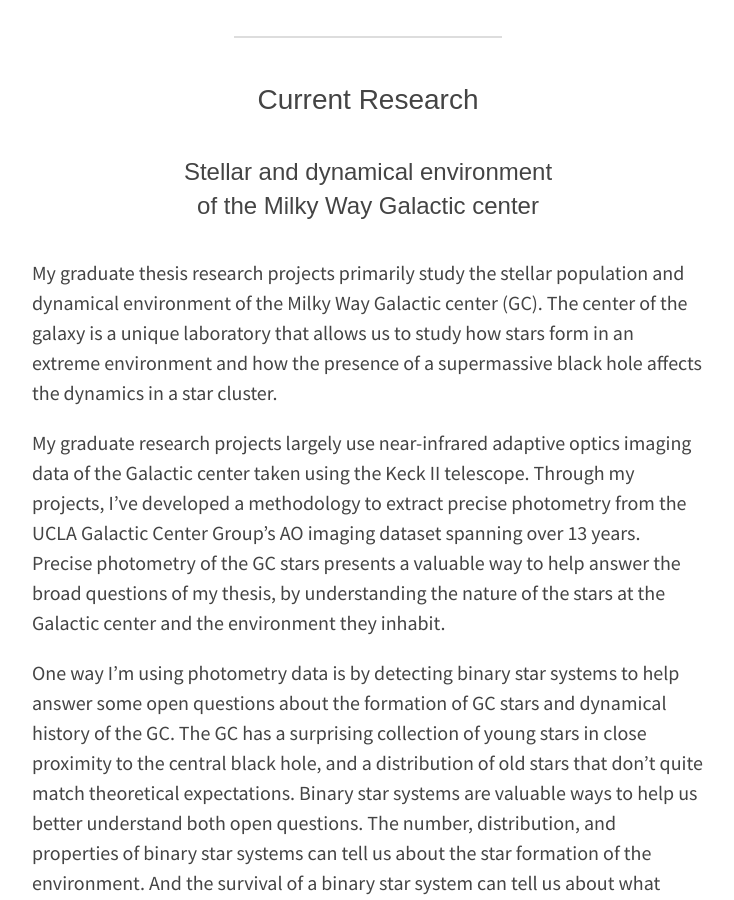
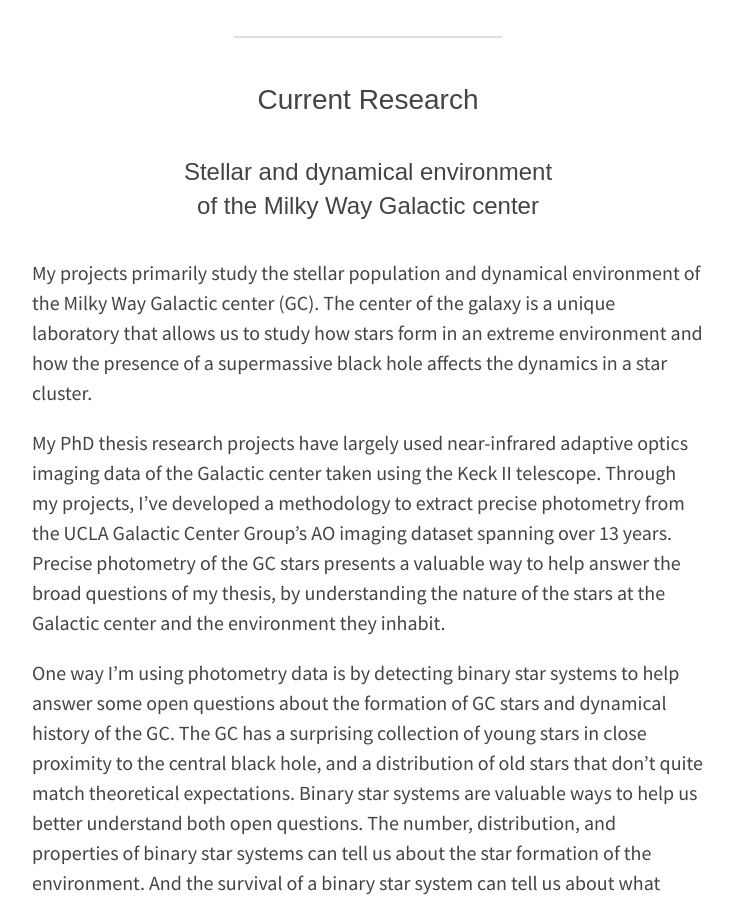
Before and after one commit to abhimat/abhimat.github.io, a Jekyll site: the page built from research/index.md, in a window 1280 px wide and 900 px high, scrolled down 1778 px. Shown: the whole window, without its empty margins (272-1006 px from the left). Built offline with Jekyll 4.4.1, drawn with Linux system fonts in a browser that asks for light colours; some of the changed text lies outside the part shown.

Commit message:
Life Ch-ch-ch-changes!

```diff
--- a/research/index.md
+++ b/research/index.md
@@ -41,9 +41,9 @@ See also: Github profile
 
 ### Stellar and dynamical environment<br>of the Milky Way Galactic center
 
-My graduate thesis research projects primarily study the stellar population and dynamical environment of the Milky Way Galactic center (GC). The center of the galaxy is a unique laboratory that allows us to study how stars form in an extreme environment and how the presence of a supermassive black hole affects the dynamics in a star cluster.
+My projects primarily study the stellar population and dynamical environment of the Milky Way Galactic center (GC). The center of the galaxy is a unique laboratory that allows us to study how stars form in an extreme environment and how the presence of a supermassive black hole affects the dynamics in a star cluster.
 
-My graduate research projects largely use near-infrared adaptive optics imaging data of the Galactic center taken using the Keck II telescope. Through my projects, I've developed a methodology to extract precise photometry from the UCLA Galactic Center Group's AO imaging dataset spanning over 13 years. Precise photometry of the GC stars presents a valuable way to help answer the broad questions of my thesis, by understanding the nature of the stars at the Galactic center and the environment they inhabit.
+My PhD thesis research projects have largely used near-infrared adaptive optics imaging data of the Galactic center taken using the Keck II telescope. Through my projects, I've developed a methodology to extract precise photometry from the UCLA Galactic Center Group's AO imaging dataset spanning over 13 years. Precise photometry of the GC stars presents a valuable way to help answer the broad questions of my thesis, by understanding the nature of the stars at the Galactic center and the environment they inhabit.
 
 One way I'm using photometry data is by detecting binary star systems to help answer some open questions about the formation of GC stars and dynamical history of the GC. The GC has a surprising collection of young stars in close proximity to the central black hole, and a distribution of old stars that don't quite match theoretical expectations. Binary star systems are valuable ways to help us better understand both open questions. The number, distribution, and properties of binary star systems can tell us about the star formation of the environment. And the survival of a binary star system can tell us about what kinds of dynamical environments the system has encountered over its lifetime.
 
```
Also changed, not shown: other parts of research/index.md (+1 -1 lines), aboutme/index.md (+1 -1 lines), index.md (+1 -1 lines).
